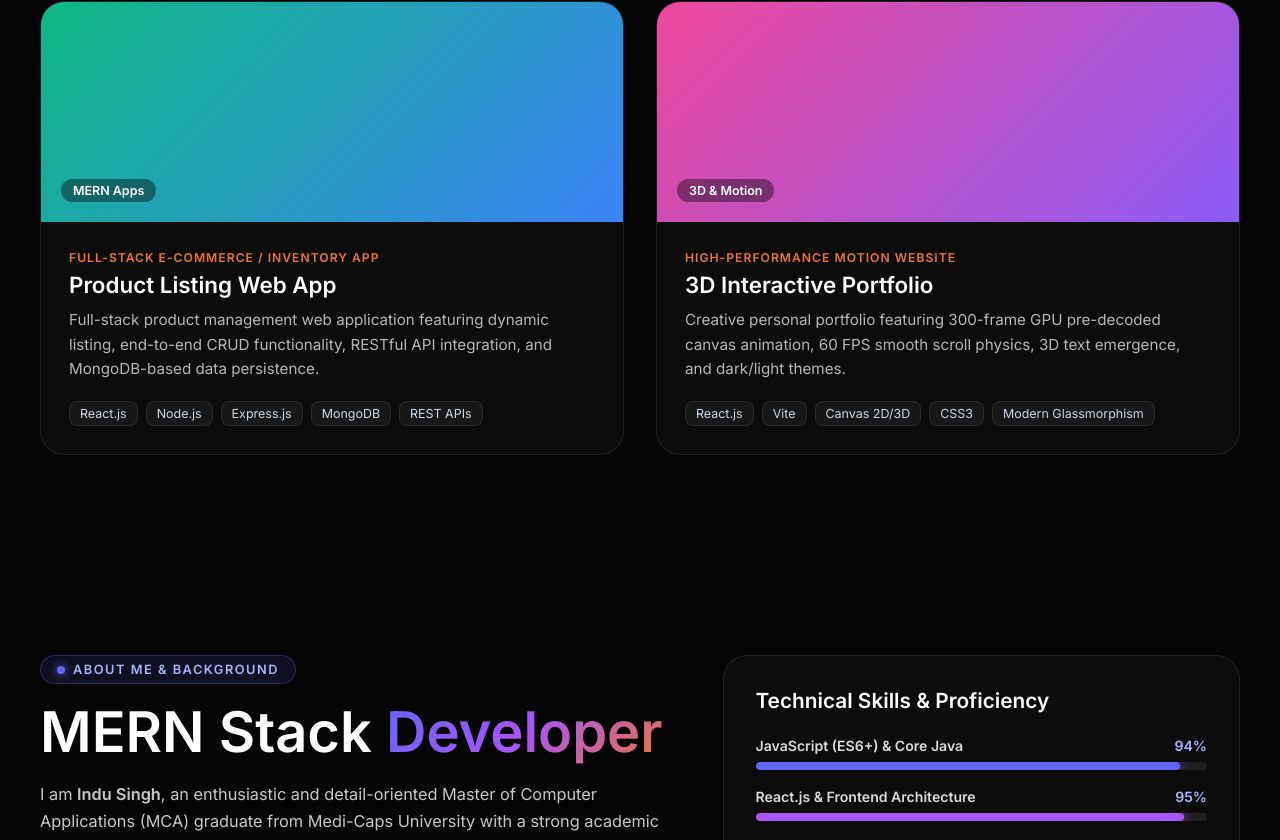
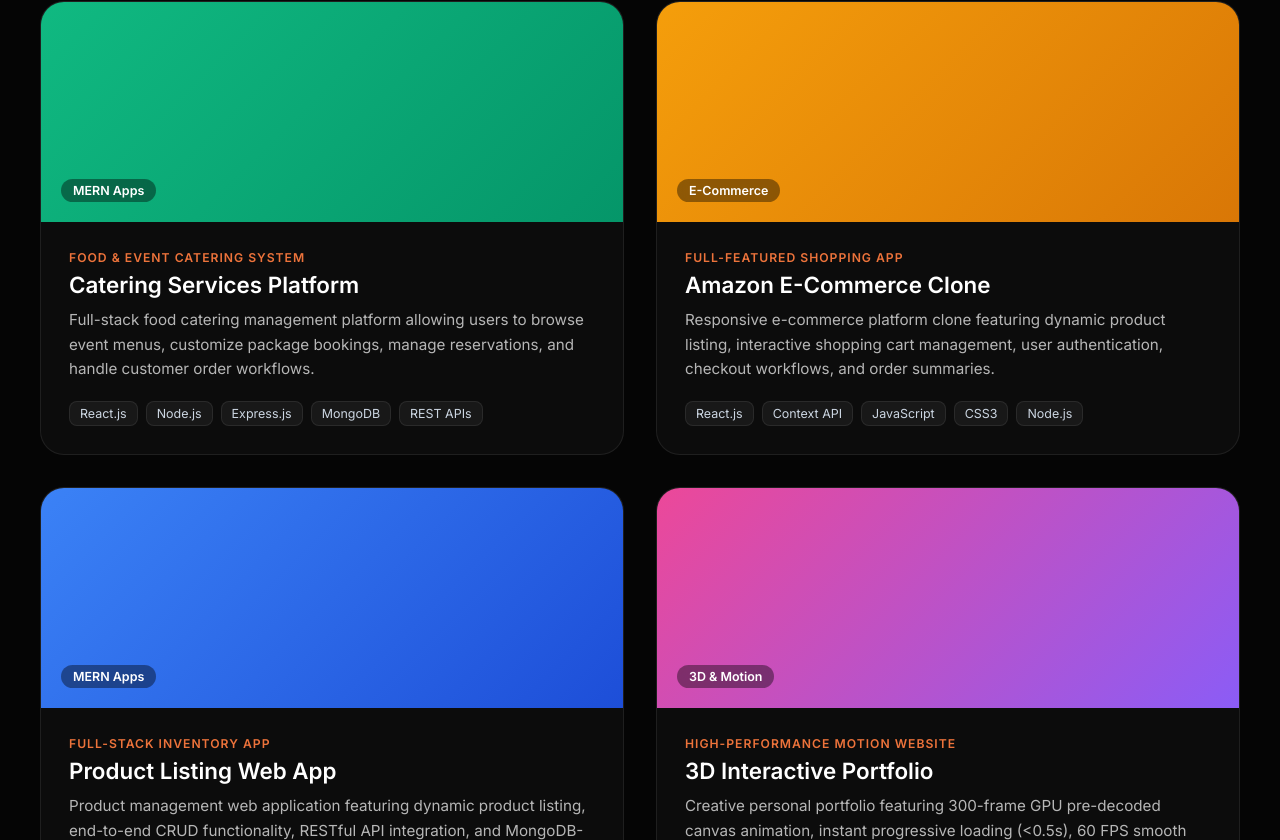
Before and after one commit to Indu-Singh692/Project-Portfolio, a React (Vite) app: page / in a window 1280 px wide. Shown: the part 6080-6920 px from the top of the page. Built offline with nearby package versions, Linux system fonts and the light colour scheme; no server answers.

Commit message:
Add Catering Services Platform and Amazon E-Commerce Clone projects to WorkSection

```diff
--- a/src/components/sections/WorkSection.jsx
+++ b/src/components/sections/WorkSection.jsx
@@ -4,7 +4,7 @@
 export default function WorkSection() {
   const [activeTab, setActiveTab] = useState('All');
 
-  const categories = ['All', 'Client Project', 'MERN Apps', '3D & Motion'];
+  const categories = ['All', 'Client Project', 'MERN Apps', 'E-Commerce', '3D & Motion'];
 
   const projects = [
     {
@@ -31,21 +31,43 @@
     },
     {
       id: 3,
-      title: 'Product Listing Web App',
+      title: 'Catering Services Platform',
       category: 'MERN Apps',
-      subtitle: 'Full-Stack E-Commerce / Inventory App',
-      desc: 'Full-stack product management web application featuring dynamic listing, end-to-end CRUD functionality, RESTful API integration, and MongoDB-based data persistence.',
-      imageGradient: 'linear-gradient(135deg, #10b981 0%, #3b82f6 100%)',
+      subtitle: 'Food & Event Catering System',
+      desc: 'Full-stack food catering management platform allowing users to browse event menus, customize package bookings, manage reservations, and handle customer order workflows.',
+      imageGradient: 'linear-gradient(135deg, #10b981 0%, #059669 100%)',
       tags: ['React.js', 'Node.js', 'Express.js', 'MongoDB', 'REST APIs'],
       link: 'https://github.com/Indu-Singh',
       github: 'https://github.com/Indu-Singh'
     },
     {
       id: 4,
+      title: 'Amazon E-Commerce Clone',
+      category: 'E-Commerce',
+      subtitle: 'Full-Featured Shopping App',
+      desc: 'Responsive e-commerce platform clone featuring dynamic product listing, interactive shopping cart management, user authentication, checkout workflows, and order summaries.',
+      imageGradient: 'linear-gradient(135deg, #f59e0b 0%, #d97706 100%)',
+      tags: ['React.js', 'Context API', 'JavaScript', 'CSS3', 'Node.js'],
+      link: 'https://github.com/Indu-Singh',
+      github: 'https://github.com/Indu-Singh'
+    },
+    {
+      id: 5,
+      title: 'Product Listing Web App',
+      category: 'MERN Apps',
+      subtitle: 'Full-Stack Inventory App',
+      desc: 'Product management web application featuring dynamic product listing, end-to-end CRUD functionality, RESTful API integration, and MongoDB-based data persistence.',
+      imageGradient: 'linear-gradient(135deg, #3b82f6 0%, #1d4ed8 100%)',
+      tags: ['React.js', 'Node.js', 'Express.js', 'MongoDB', 'REST APIs'],
+      link: 'https://github.com/Indu-Singh',
+      github: 'https://github.com/Indu-Singh'
+    },
+    {
+      id: 6,
       title: '3D Interactive Portfolio',
       category: '3D & Motion',
       subtitle: 'High-Performance Motion Website',
-      desc: 'Creative personal portfolio featuring 300-frame GPU pre-decoded canvas animation, 60 FPS smooth scroll physics, 3D text emergence, and dark/light themes.',
+      desc: 'Creative personal portfolio featuring 300-frame GPU pre-decoded canvas animation, instant progressive loading (<0.5s), 60 FPS smooth scroll physics, 3D text emergence, and dark/light themes.',
       imageGradient: 'linear-gradient(135deg, #ec4899 0%, #8b5cf6 100%)',
       tags: ['React.js', 'Vite', 'Canvas 2D/3D', 'CSS3', 'Modern Glassmorphism'],
       link: 'https://github.com/Indu-Singh692/Project-Portfolio',
@@ -69,7 +91,7 @@
             Featured <span className="gradient-text">Projects</span>
           </h2>
           <p className="section-subtitle">
-            Real-world client applications, full-stack MERN platforms, and interactive web projects built by Indu Singh.
+            Real-world client applications, full-stack MERN platforms, E-Commerce apps, and interactive web projects built by Indu Singh.
           </p>
 
           {/* Filter Tabs */}
```
